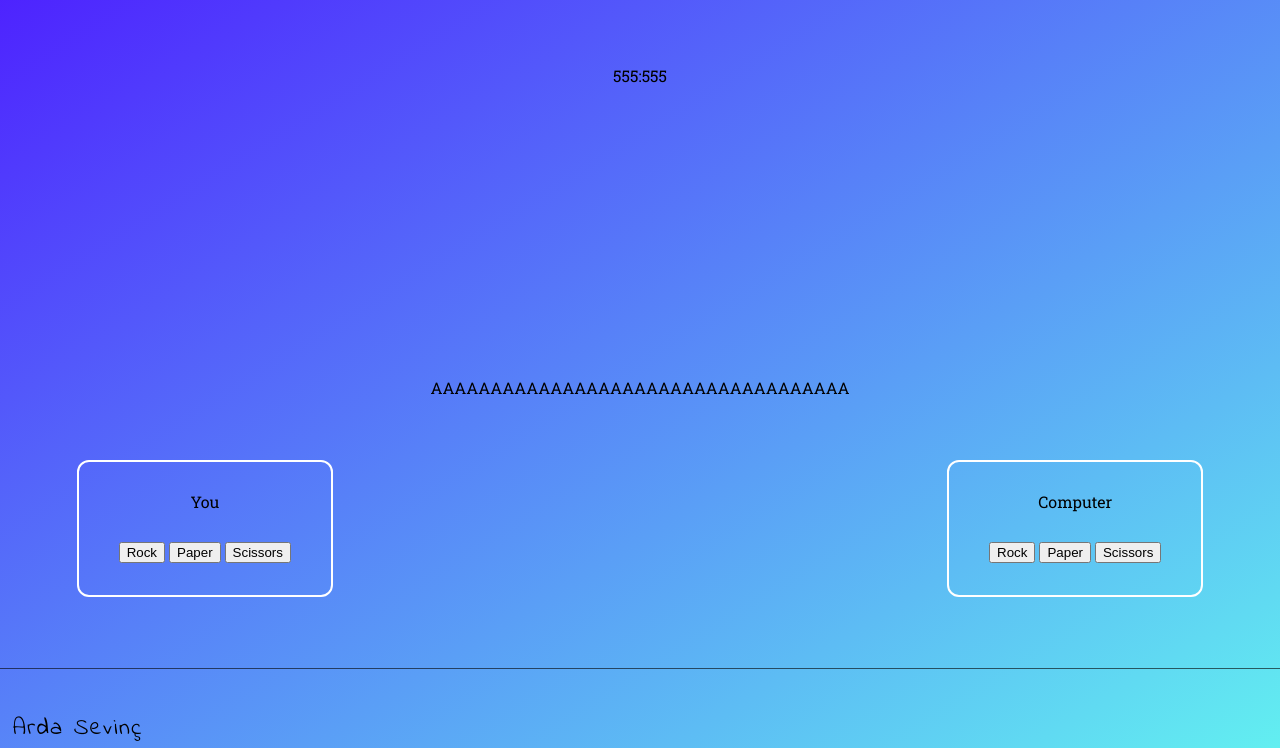
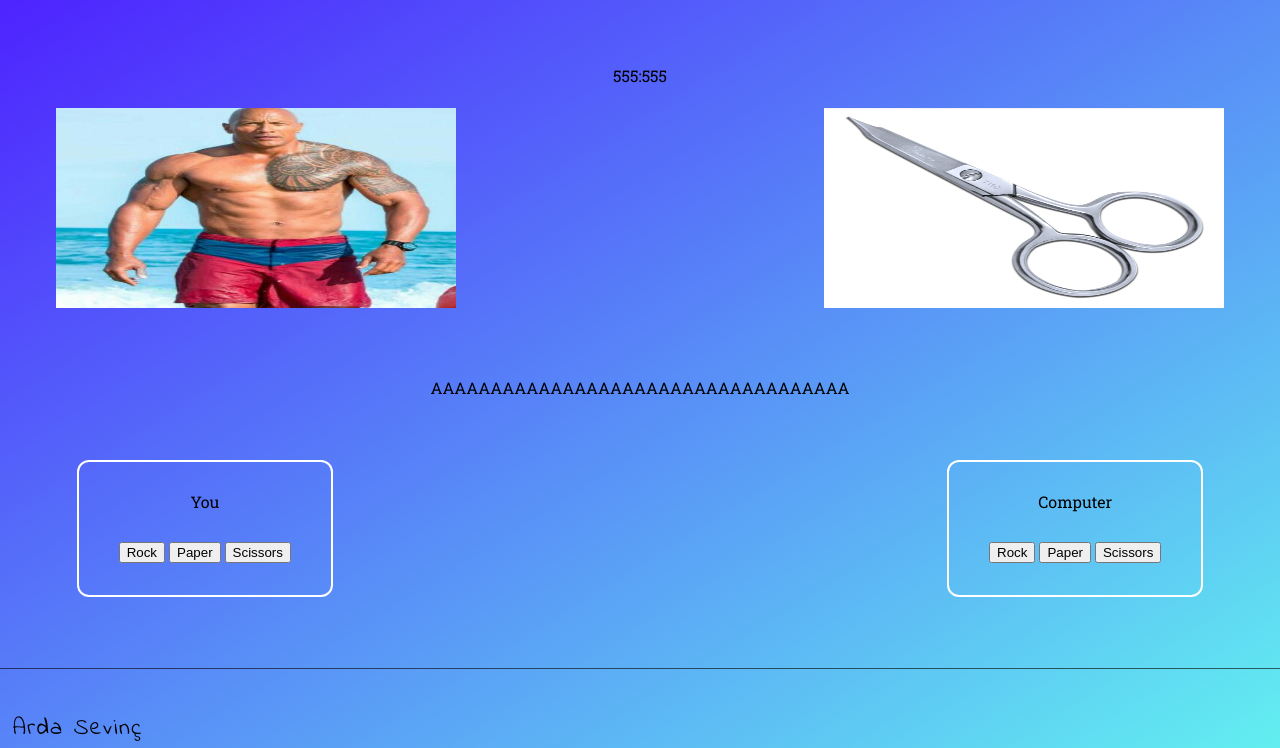
Before and after one commit to ardasevinc/rock-paper-scissors, a plain HTML site: page index.html in a window 1280 px wide. Shown: the part 52-800 px from the top of the page. Drawn offline with nearby package versions, Linux system fonts and the light colour scheme.

Commit message:
image test

```diff
--- a/index.html
+++ b/index.html
@@ -27,8 +27,8 @@
 
                 <section class="selections">
 
-                    <div id="player-selection"></div><!--
-                 --><div id="computer-selection"></div>
+                    <div id="player-selection" class="rock-img"></div><!--
+                 --><div id="computer-selection" class="scissors-img"></div>
 
                 </section>
 
--- a/styles/test-style.css
+++ b/styles/test-style.css
@@ -9,22 +9,23 @@
 .rock-img {
     background-image: url('../img/rock.jpg');
     background-repeat: no-repeat;
+    background-size: 400px 25vh;
     background-position: center;
-    background-size: contain;
+
 }
 
 .paper-img {
     background-image: url('../img/paper.jpg');
     background-repeat: no-repeat;
+    background-size: 400px 25vh;
     background-position: center;
-    background-size: contain;
 }
 
 .scissors-img {
     background-image: url('../img/scissors.jpg');
     background-repeat: no-repeat;
+    background-size: 400px 25vh;
     background-position: center;
-    background-size: contain;
 }
 
 html {
@@ -83,22 +84,17 @@ header h1 {
 }
 
 .selections {
-    text-align: center;
     height: 30vh;
 }
 
 #player-selection {
-    position: relative;
     float: left;
-    left: 4vw;
     width: 40vw;
     height: 25vh;
 }
 
 #computer-selection {
-    position: relative;
     float: right;
-    right: 4vw;
     width: 40vw;
     height: 25vh;
 }
```
